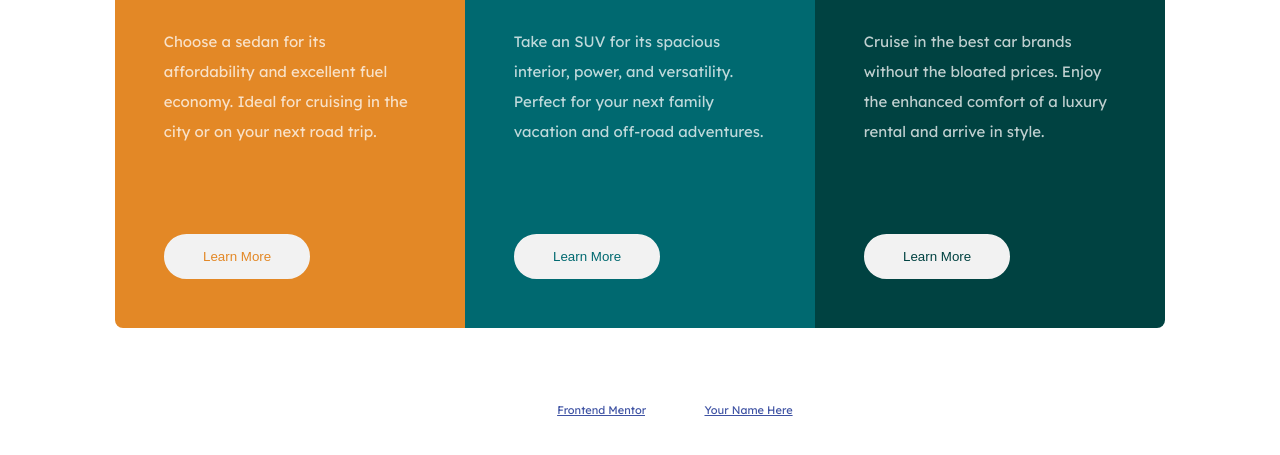
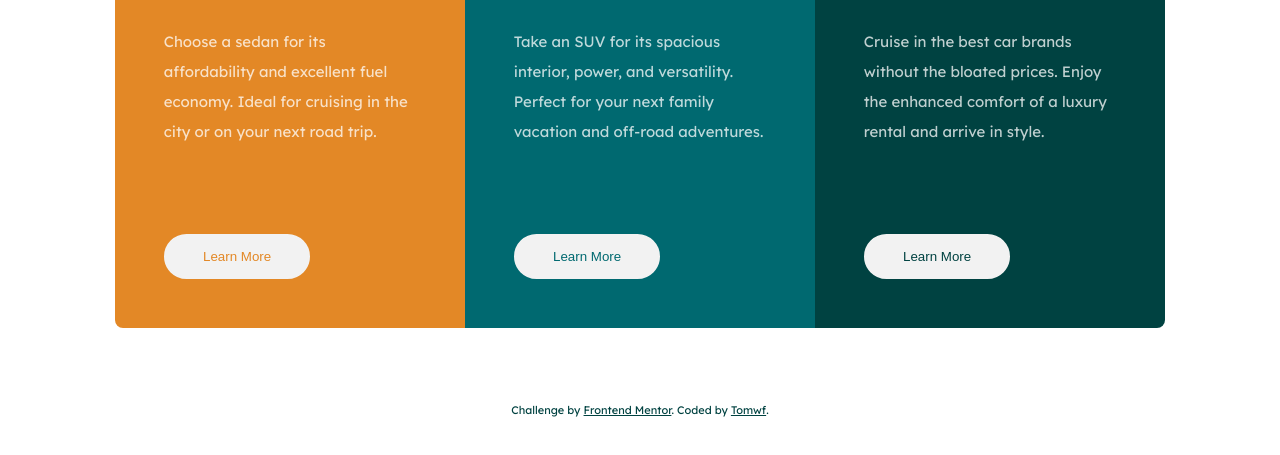
Before and after one commit to tomwf/FEM-3-column-preview-card-component, a plain HTML site: page index.html in a window 1280 px wide. Shown: the part 247-702 px from the top of the page. Drawn offline with Linux system fonts and the light colour scheme.

Commit message:
Update attribution

```diff
--- a/index.html
+++ b/index.html
@@ -10,8 +10,8 @@
 
   <!-- Feel free to remove these styles or customise in your own stylesheet 👍 -->
   <style>
-    .attribution { font-size: 11px; text-align: center; }
-    .attribution a { color: hsl(228, 45%, 44%); }
+    .attribution {  color: hsl(179, 100%, 13%) ; font-size: 11px; text-align: center; margin-bottom: 1em; }
+    .attribution a { color: hsl(179, 100%, 13%) ; }
   </style>
 	<link rel="stylesheet" href="style.css">
 </head>
@@ -44,7 +44,7 @@
 
 	<div class="attribution">
 		Challenge by <a href="https://www.frontendmentor.io?ref=challenge" target="_blank">Frontend Mentor</a>.
-		Coded by <a href="#">Your Name Here</a>.
+		Coded by <a href="https://tomwf.github.io/FEM-3-column-preview-card-component/">Tomwf</a>.
 	</div>
 </body>
 </html>
```
